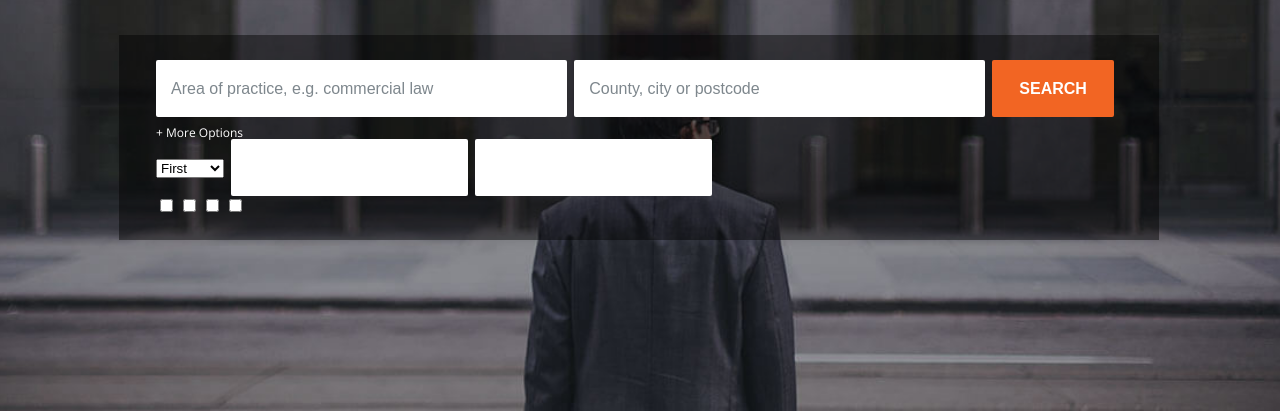
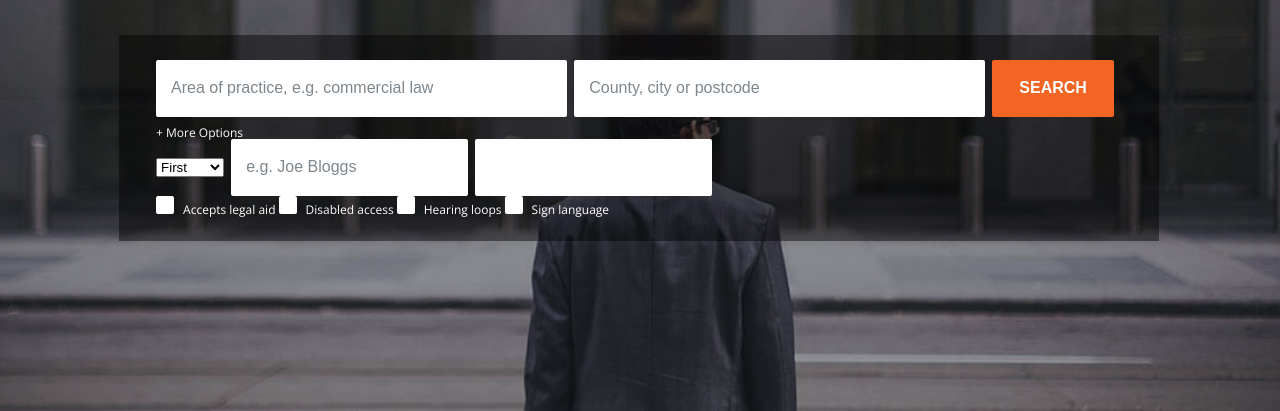
Before and after one commit to dimshiusua/sass-introduction, a website: page app/index.html in a window 1280 px wide. Both pictures are taken after a click on the element "+ More Options". Shown: the part 389-800 px from the top of the page. Drawn offline with nearby package versions, Linux system fonts and the light colour scheme; files that its build step writes are made by us from their sources; files whose address does not match are found by name.

Commit message:
сделаны инпуты и чекюоксы

```diff
--- a/app/css/style.css
+++ b/app/css/style.css
@@ -244,6 +244,23 @@ button {
   text-transform: uppercase; }
   .form-btn:hover {
     background: #b35427; }
+
+input[type="checkbox"] {
+  display: none; }
+  input[type="checkbox"] + label {
+    display: inline-block;
+    cursor: pointer; }
+    input[type="checkbox"] + label::before {
+      content: '';
+      display: inline-block;
+      width: 18px;
+      height: 18px;
+      -webkit-border-radius: 2px;
+              border-radius: 2px;
+      background: white;
+      margin-right: 9px; }
+  input[type="checkbox"]:checked + label::before {
+    background: white url("../img/checked.png") no-repeat center center; }
 
 .header {
   height: 80px;
--- a/app/index.html
+++ b/app/index.html
@@ -45,14 +45,18 @@
 										<option value="">First</option>
 										<option value="">Second</option>
 									</select>
-									<input type="text" name="Area" class="form-control" placeholder="">
+									<input type="text" name="Area" class="form-control" placeholder="e.g. Joe Bloggs">
 									<input type="text" name="County"class="form-control" placeholder="">
 								</div>
 								<div class="input-group">
-									<input type="checkbox" name="Accepts legal aid" id="">
-									<input type="checkbox" name="Disabled access" id="">
-									<input type="checkbox" name="Hearing loops" id="">
-									<input type="checkbox" name="Hearing loops" id="">
+									<input type="checkbox" name="legal-aid" id="legal-aid">
+									<label for="legal-aid">Accepts legal aid</label>
+									<input type="checkbox" name="disabled-access" id="disabled-access">
+									<label for="disabled-access">Disabled access</label>
+									<input type="checkbox" name="hearing-loops" id="hearing-loops">
+									<label for="hearing-loops">Hearing loops</label>
+									<input type="checkbox" name="sign-language" id="sign-language">
+									<label for="sign-language">Sign language</label>
 								</div>
 							</div>
 						</form>
```
Also changed, not shown: app/img/checked.png (added), dist/img/checked.png (added), dist/sass/_layout.scss.
